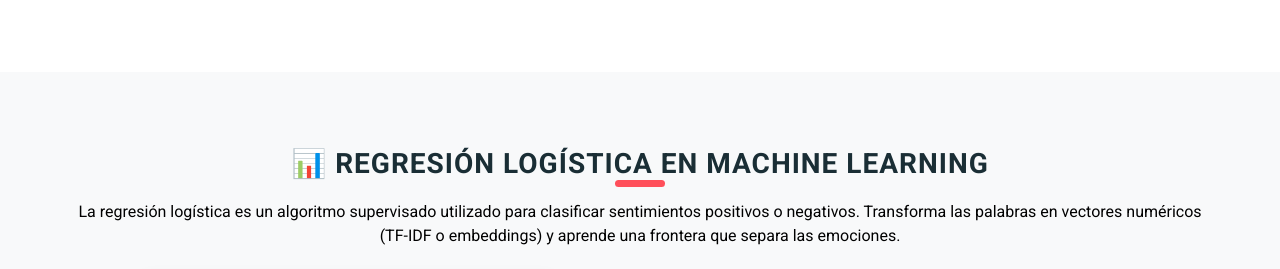
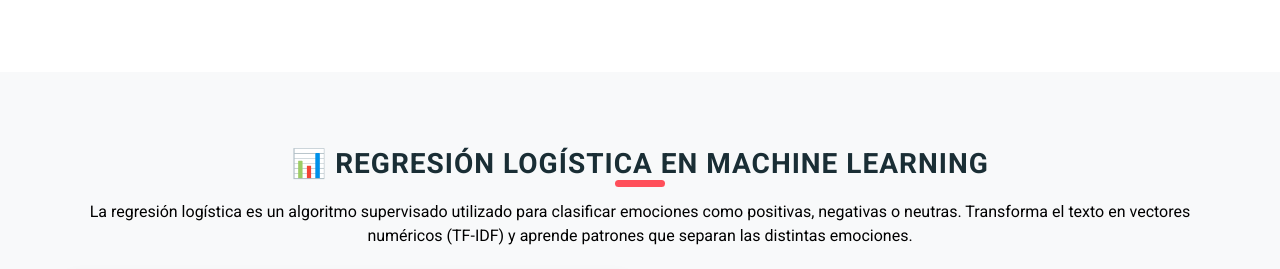
Before and after one commit to camiloandresrochamondragon-arch/sentimet_chatbot, a Flask app: page / in a window 1280 px wide. Shown: the part 2060-2329 px from the top of the page. Run offline with Flask 3, Linux system fonts and the light colour scheme; some libraries are stand-ins or nearby versions.

Commit message:
cambios en el index

```diff
--- a/templates/index.html
+++ b/templates/index.html
@@ -156,43 +156,42 @@
   </section>
 
   <!-- ======= REGRESIÓN LOGÍSTICA ======= -->
+<!-- ======= REGRESIÓN LOGÍSTICA ======= -->
 <section id="logistica" class="layout_padding bg-light">
   <div class="container text-center">
     <div class="custom_heading-container">
       <h3>📊 Regresión Logística en Machine Learning</h3>
     </div>
     <p>
-      La regresión logística es un algoritmo supervisado utilizado para clasificar sentimientos positivos o negativos.
-      Transforma las palabras en vectores numéricos (TF-IDF o embeddings) y aprende una frontera que separa las emociones.
+      La regresión logística es un algoritmo supervisado utilizado para clasificar emociones como positivas, negativas o neutras.
+      Transforma el texto en vectores numéricos (TF-IDF) y aprende patrones que separan las distintas emociones.
     </p>
 
     <div class="row mt-4 align-items-center">
       <!-- Imagen curva logística -->
       <div class="col-md-6">
-       <object data="{{ url_for('static', filename='heustonn-css/images/logistic-curve.svg') }}"
-        type="image/svg+xml"
-        class="img-fluid rounded shadow w-100"
-        style="max-height: 350px;">
-  <img src="{{ url_for('static', filename='heustonn-css/images/logistic-curve.png') }}"
-       alt="Curva Logística" class="img-fluid rounded shadow">
-</object>
-
+        <img src="{{ url_for('static', filename='heustonn-css/images/logistic-curve.svg') }}"
+             alt="Curva Logística"
+             class="img-fluid rounded shadow w-100"
+             style="max-height: 350px;">
         <p class="mt-2 text-muted" style="font-style: italic; font-size: 0.9rem;">
           Figura 1. Curva sigmoide utilizada en la regresión logística para modelar probabilidades.
         </p>
       </div>
 
-      <!-- Lista explicativa -->
+      <!-- Explicación del proceso -->
       <div class="col-md-6 text-left">
         <ul class="list-unstyled mt-3">
           <li>✅ <strong>Entrada:</strong> texto del usuario (frases, comentarios, mensajes).</li>
-          <li>✅ <strong>Procesamiento:</strong> limpieza, tokenización y vectorización.</li>
-          <li>✅ <strong>Salida:</strong> etiqueta de sentimiento (positivo, neutro o negativo).</li>
+          <li>✅ <strong>Procesamiento:</strong> limpieza, tokenización y vectorización TF-IDF.</li>
+          <li>✅ <strong>Modelo:</strong> regresión logística que clasifica la emoción.</li>
+          <li>✅ <strong>Salida:</strong> etiqueta de sentimiento (Positivo, Neutro, Negativo).</li>
         </ul>
       </div>
     </div>
   </div>
 </section>
+
 
   <!-- ======= ALMACENAMIENTO ======= -->
   <section id="almacenamiento" class="layout_padding">
```
